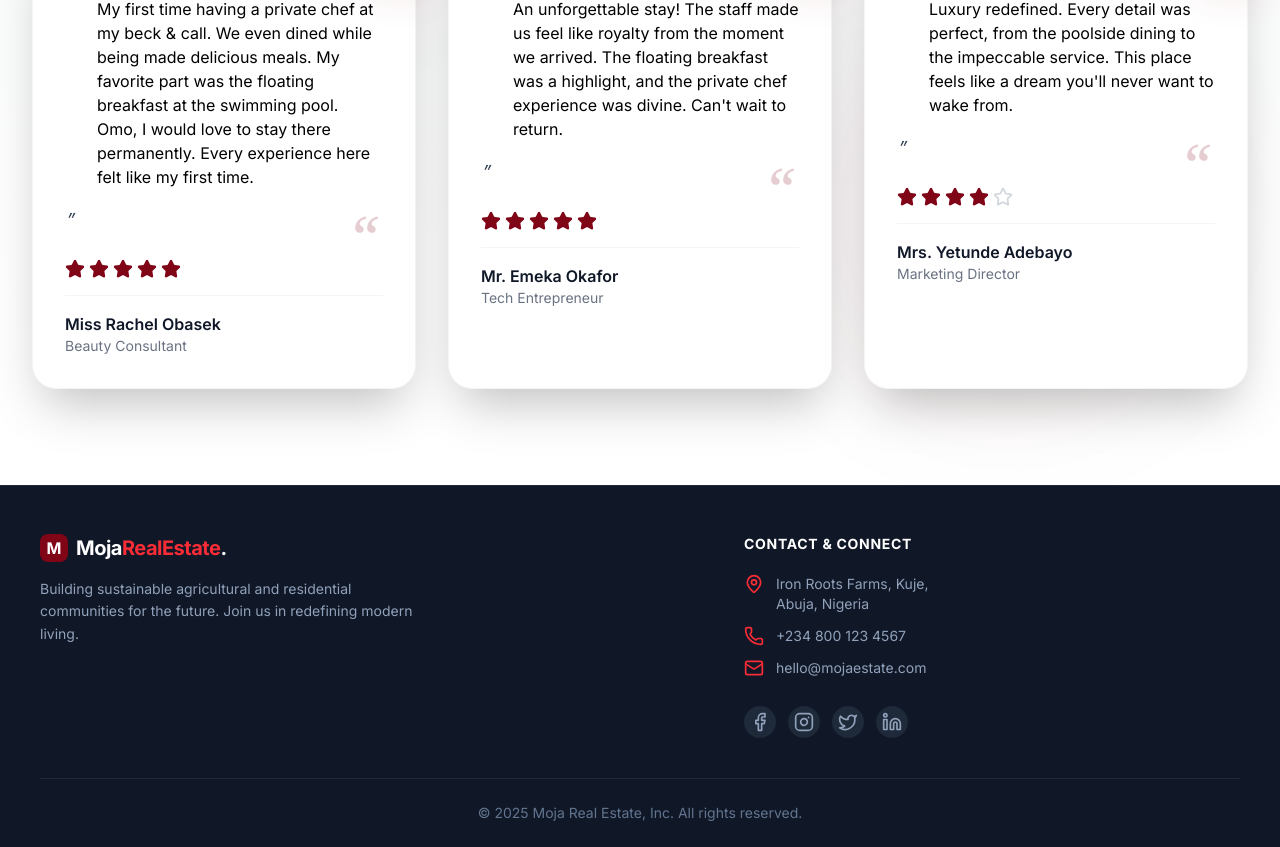
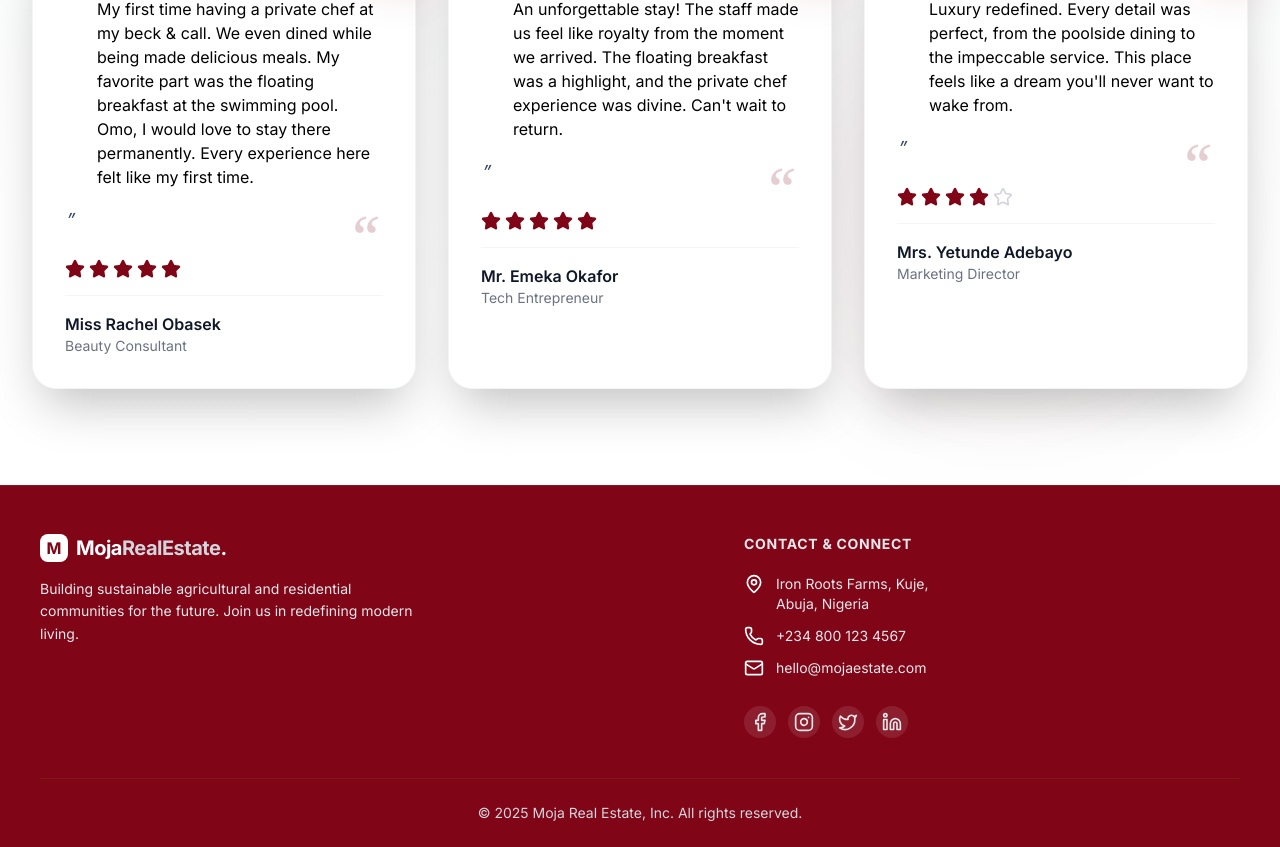
Before and after one commit to onyillto/omoja_estate, a Next.js app: page / in a window 1280 px wide. Shown: the part 5280-6127 px from the top of the page. Built offline with nearby package versions, Linux system fonts and the light colour scheme.

Commit message:
Update Footer.tsx

```diff
--- a/app/component/Footer.tsx
+++ b/app/component/Footer.tsx
@@ -22,8 +22,8 @@ const Footer = () => {
   ];
 
   return (
-    // 1. Reduced vertical padding (pt-20 -> pt-12, pb-10 -> pb-6)
-    <footer className="bg-gray-900 text-white pt-12 pb-6 border-t border-gray-800">
+    // Changed to a red and white theme
+    <footer className="bg-[#800517] text-white pt-12 pb-6 border-t border-red-900">
       <div className="max-w-7xl mx-auto px-6 md:px-10">
         {/* Top Section */}
         {/* 2. Reduced bottom margin (mb-16 -> mb-10) */}
@@ -35,16 +35,16 @@ const Footer = () => {
             {/* Logo Placeholder */}
             <Link href="/" className="flex items-center gap-2">
               {/* Reduced logo size from w-8/h-8 to w-7/h-7 */}
-              <div className="w-7 h-7 bg-[#800517] rounded-lg flex items-center justify-center">
-                <span className="font-bold text-white text-base">M</span>
+              <div className="w-7 h-7 bg-white rounded-lg flex items-center justify-center">
+                <span className="font-bold text-[#800517] text-base">M</span>
               </div>
               <span className="text-xl font-bold text-white tracking-tight">
                 {" "}
                 {/* Reduced text-2xl to text-xl */}
-                Moja<span className="text-red-500">RealEstate</span>.
+                Moja<span className="text-gray-300">RealEstate</span>.
               </span>
             </Link>
-            <p className="text-slate-400 text-sm leading-relaxed max-w-sm">
+            <p className="text-gray-200 text-sm leading-relaxed max-w-sm">
               Building sustainable agricultural and residential communities for
               the future. Join us in redefining modern living.
             </p>
@@ -52,7 +52,7 @@ const Footer = () => {
 
           {/* Column 2: Contact Info & Socials (Span 3 cols) */}
           <div className="lg:col-span-3">
-            <h3 className="text-sm font-bold text-white uppercase tracking-wider mb-5">
+            <h3 className="text-sm font-bold text-gray-200 uppercase tracking-wider mb-5">
               {" "}
               {/* Reduced mb-6 to mb-5 */}
               Contact & Connect
@@ -60,24 +60,24 @@ const Footer = () => {
             <ul className="space-y-3">
               {" "}
               {/* Adjusted space-y-4 to space-y-3 */}
-              <li className="flex items-start gap-3 text-slate-400 text-sm">
-                <MapPin className="w-5 h-5 text-red-500 flex-shrink-0" />
+              <li className="flex items-start gap-3 text-gray-200 text-sm">
+                <MapPin className="w-5 h-5 text-white flex-shrink-0" />
                 <span>
                   Iron Roots Farms, Kuje,
                   <br /> Abuja, Nigeria
                 </span>
               </li>
-              <li className="flex items-center gap-3 text-slate-400 text-sm">
-                <Phone className="w-5 h-5 text-red-500 flex-shrink-0" />
+              <li className="flex items-center gap-3 text-gray-200 text-sm">
+                <Phone className="w-5 h-5 text-white flex-shrink-0" />
                 <Link
                   href="tel:+2348001234567"
-                  className="hover:text-white transition-colors"
+                  className="hover:text-gray-300 transition-colors"
                 >
                   +234 800 123 4567
                 </Link>
               </li>
-              <li className="flex items-center gap-3 text-slate-400 text-sm">
-                <Mail className="w-5 h-5 text-red-500 flex-shrink-0" />
+              <li className="flex items-center gap-3 text-gray-200 text-sm">
+                <Mail className="w-5 h-5 text-white flex-shrink-0" />
                 <Link
                   href="mailto:hello@mojaestate.com"
                   className="hover:text-white transition-colors"
@@ -96,7 +96,7 @@ const Footer = () => {
                       href={social.href}
                       target="_blank"
                       rel="noopener noreferrer"
-                      className="w-8 h-8 rounded-full bg-gray-800 flex items-center justify-center text-slate-400 hover:bg-[#800517] hover:text-white transition-all duration-300"
+                      className="w-8 h-8 rounded-full bg-white/10 flex items-center justify-center text-gray-200 hover:bg-white hover:text-[#800517] transition-all duration-300"
                       aria-label={`Follow us on ${
                         ["Facebook", "Instagram", "Twitter", "LinkedIn"][index]
                       }`}
@@ -112,8 +112,8 @@ const Footer = () => {
 
         {/* Bottom Section: Divider & Copyright */}
         {/* Reduced padding (pt-8 -> pt-6) */}
-        <div className="pt-6 border-t border-gray-800 flex justify-center">
-          <p className="text-slate-500 text-sm text-center">
+        <div className="pt-6 border-t border-red-900 flex justify-center">
+          <p className="text-gray-300 text-sm text-center">
             © {currentYear} Moja Real Estate, Inc. All rights reserved.
           </p>
         </div>
```
